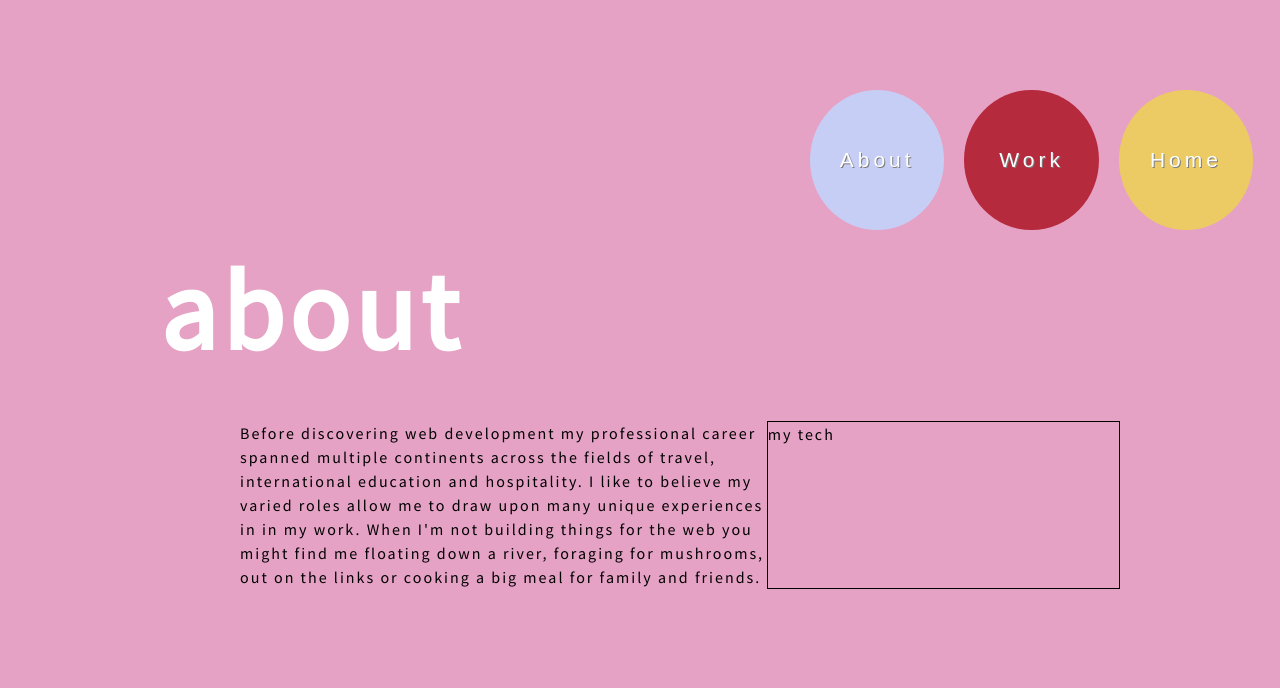
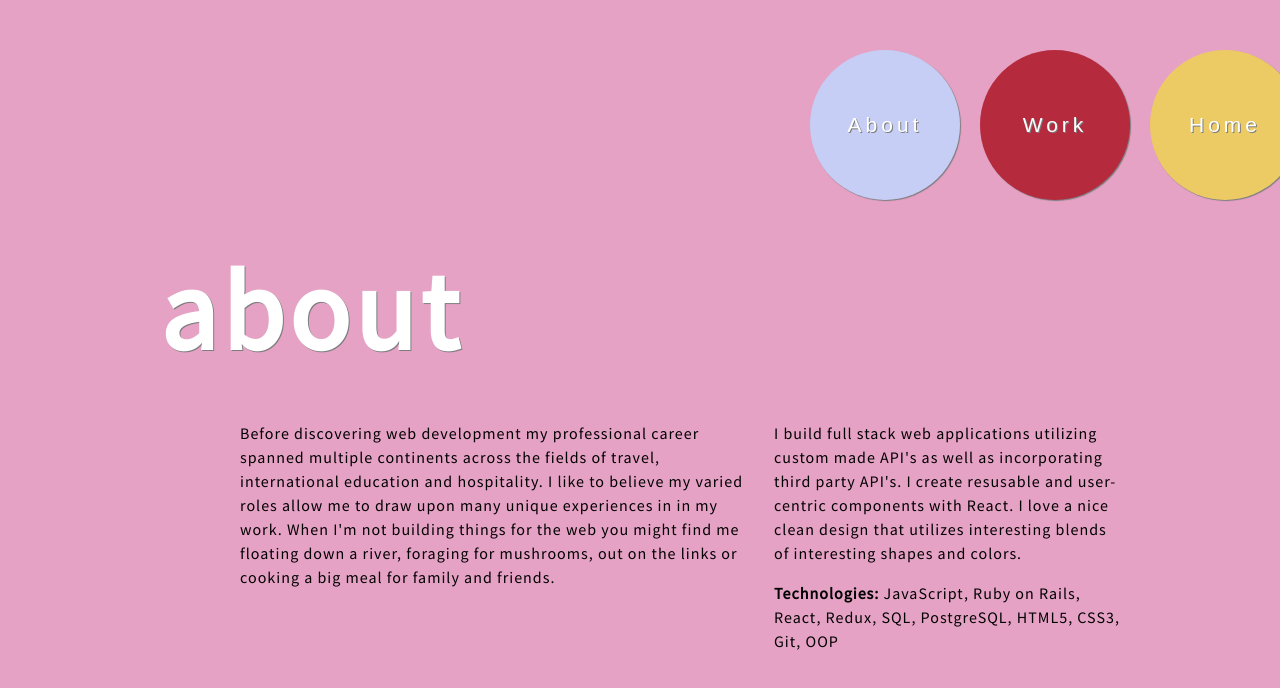
Before and after one commit to cookiesburg/tom-defeo, a React (Create React App) app: page /about in a window 1280 px wide. Shown: the top 688 px of the page. Built offline with nearby package versions, Linux system fonts and the light colour scheme.

Commit message:
move header up fix size of links

```diff
--- a/src/About.js
+++ b/src/About.js
@@ -6,7 +6,8 @@ const About = () => {
     <Wrapper>
       <div className='title'>about</div>
       <div className='body'>
-        <p className='me'>
+        <div className='me'>
+          <p>
             Before discovering web development my professional career spanned multiple
             continents across the fields of travel, international education and hospitality.
             I like to believe my varied roles allow me to draw upon many unique experiences in
@@ -14,9 +15,16 @@ const About = () => {
             a river, foraging for mushrooms, out on the links or cooking a big meal for family
             and friends.
           </p>
-        <p className='tech'>
-          my tech
+        </div>
+        <div className='tech'>
+          <p>
+            I build full stack web applications utilizing custom made API's as
+            well as incorporating third party API's. I create resusable and user-centric
+            components with React. I love a nice clean design that utilizes interesting
+            blends of interesting shapes and colors.
           </p>
+          <div><strong>Technologies: </strong>JavaScript, Ruby on Rails, React, Redux, SQL, PostgreSQL, HTML5, CSS3, Git, OOP</div>
+        </div>
       </div>
 
     </Wrapper>
@@ -38,11 +46,11 @@ const Wrapper = styled.div`
     letter-spacing: 5px;
     font-size: 7rem;
     color: white;
-
+    text-shadow: 1px 1px #7c7d7e;
     font-weight: bold;
   }
   .body{
-    letter-spacing: 2px;
+    letter-spacing: 1px;
     line-height: 24px;
     margin-top: 1.5rem;
     font-size: 1rem;
@@ -54,10 +62,14 @@ const Wrapper = styled.div`
 
     .me {
       flex: 3;
+      padding-right: 15px;
     }
     .tech {
+      letter-spacing: 1px;
       flex: 2;
-      border: 1px solid black;
+      div{
+        margin-bottom: 10px;
+      }
     }
   }
 `;
--- a/src/App.css
+++ b/src/App.css
@@ -1,35 +1,19 @@
 .App {
   text-align: center;
   display: grid;
-  grid-template-rows: 10% 20% 70%;
+  grid-template-rows: 5% 25% 70%;
   grid-template-columns: 1fr 1fr 1fr 1fr 1fr 1fr 1fr 1fr;
   height: 100%;
   width: 100%;
   height: 100vh;
   background: #E6A2C5;
 }
-
-.App-logo {
-  animation: App-logo-spin infinite 20s linear;
-  height: 80px;
-}
-
 .App-header {
   background-color: #222;
   height: 150px;
   padding: 20px;
   color: white;
 }
-
 .App-title {
   font-size: 1.5em;
 }
-
-.App-intro {
-  font-size: large;
-}
-
-@keyframes App-logo-spin {
-  from { transform: rotate(0deg); }
-  to { transform: rotate(360deg); }
-}
--- a/src/Body.js
+++ b/src/Body.js
@@ -7,7 +7,6 @@ const Body = () => {
       <div className='title'>TOM</div>
       <div className='title'>DEFEO</div>
       <div className='sub-title'>Web Developer</div>
-
     </Wrapper>
   );
 }
@@ -20,7 +19,6 @@ const Wrapper = styled.div`
   display: flex;
   flex-direction: column;
   align-items: flex-start;
-
   font-family: 'source sans Pro';
 
   .title {
@@ -29,6 +27,8 @@ const Wrapper = styled.div`
     color: #7496D2;
     color: white;
     font-weight: bold;
+    text-shadow: 1px 1px #7c7d7e;
+
   }
   .sub-title{
     letter-spacing: 5px;
--- a/src/Header.js
+++ b/src/Header.js
@@ -29,8 +29,13 @@ display: flex;
 justify-content: around;
 
   .link {
+    box-shadow: 1px 1px 1px #7c7d7e;
+    max-width:150px;
+    min-width:150px;
+    max-height:150px;
+    min-height:150px;
+    border-radius: 50%;
     :hover {
-      box-shadow: 1px 2px 1px black;
       cursor: pointer;
     }
     a{
@@ -46,8 +51,6 @@ justify-content: around;
 `;
 
 const About = styled.div`
-  width: 28%;
-  border-radius: 50%;
   background: #C7CEF6;
   margin: 10px;
   display: flex;
@@ -59,8 +62,6 @@ const About = styled.div`
 `;
 const Work = styled.div`
   margin: 10px;
-  width: 28%;
-  border-radius: 50%;
   background: #B62A3D;
   display: flex;
   justify-content: center;
@@ -71,8 +72,6 @@ const Work = styled.div`
 `;
 const Contact = styled.div`
   margin: 10px;
-  width: 28%;
-  border-radius: 50%;
   background: #EDCB64;
   display: flex;
   justify-content: center;
--- a/src/Work.js
+++ b/src/Work.js
@@ -27,7 +27,7 @@ const Wrapper = styled.div`
     letter-spacing: 5px;
     font-size: 7rem;
     color: white;
-
+    text-shadow: 1px 1px #7c7d7e;
     font-weight: bold;
   }
   .body{
```
Lines whose indentation alone changed are shown as unchanged.
